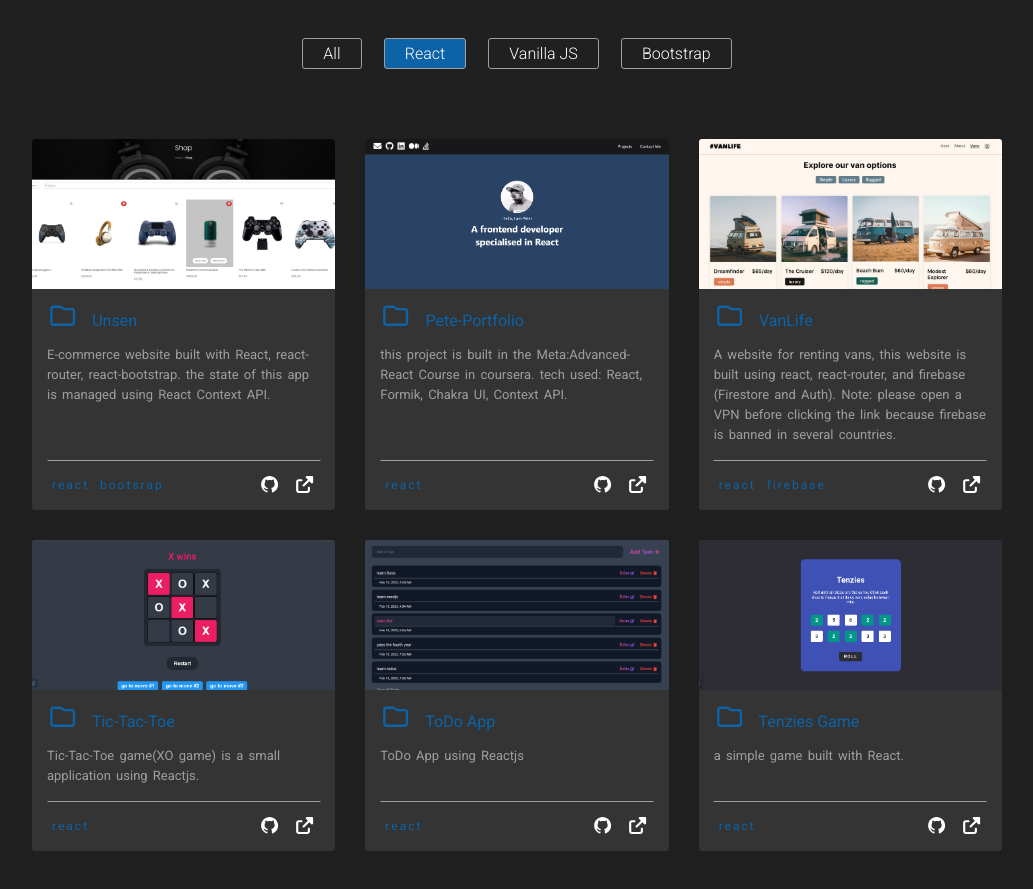
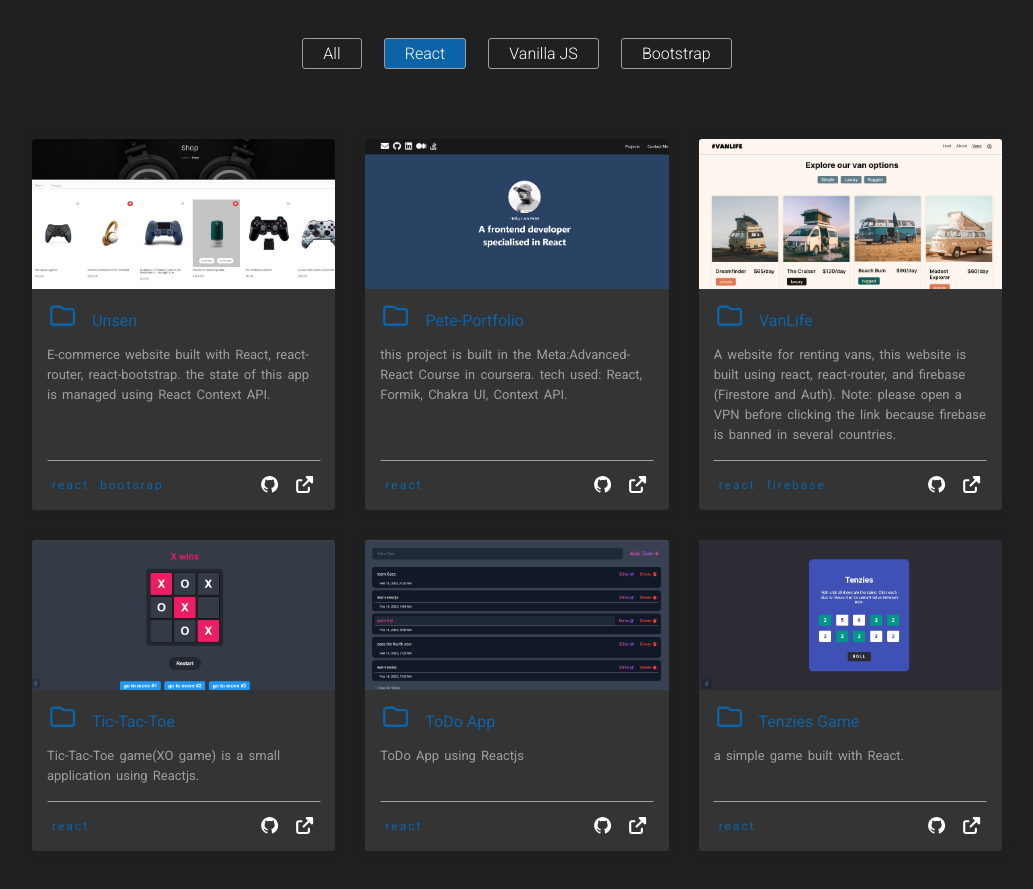
Before and after one commit to mhmd-k/portfolio, a plain HTML site: page index.html in a window 1280 px wide. Shown: the part 1920-2809 px from the top of the page, without its empty margins (123-1156 px from the left). Drawn offline with Linux system fonts and the light colour scheme; a web font is replaced by a local one.

Commit message:
trying to fix the slow loading

```diff
--- a/css/style.css
+++ b/css/style.css
@@ -830,6 +830,10 @@ p span {
   background-position: center;
   background-color: var(--box-color);
 }
+.projects .content .box .image img {
+  max-height: 100%;
+  min-width: 100%;
+}
 .projects .content .box h4 {
   color: var(--main-color);
   margin: 15px 0;
--- a/js/projects.js
+++ b/js/projects.js
@@ -256,8 +256,8 @@ function createProjectCard(project) {
   box.innerHTML = `
     <div
         class="image"
-        style="background-image: url(./images/${project.image});"
     >
+    <img src="./images/${project.image}" loading="lazy" />
     </div>
     <h4>
         <i class="fa-regular fa-folder"></i> ${project.title}
```
